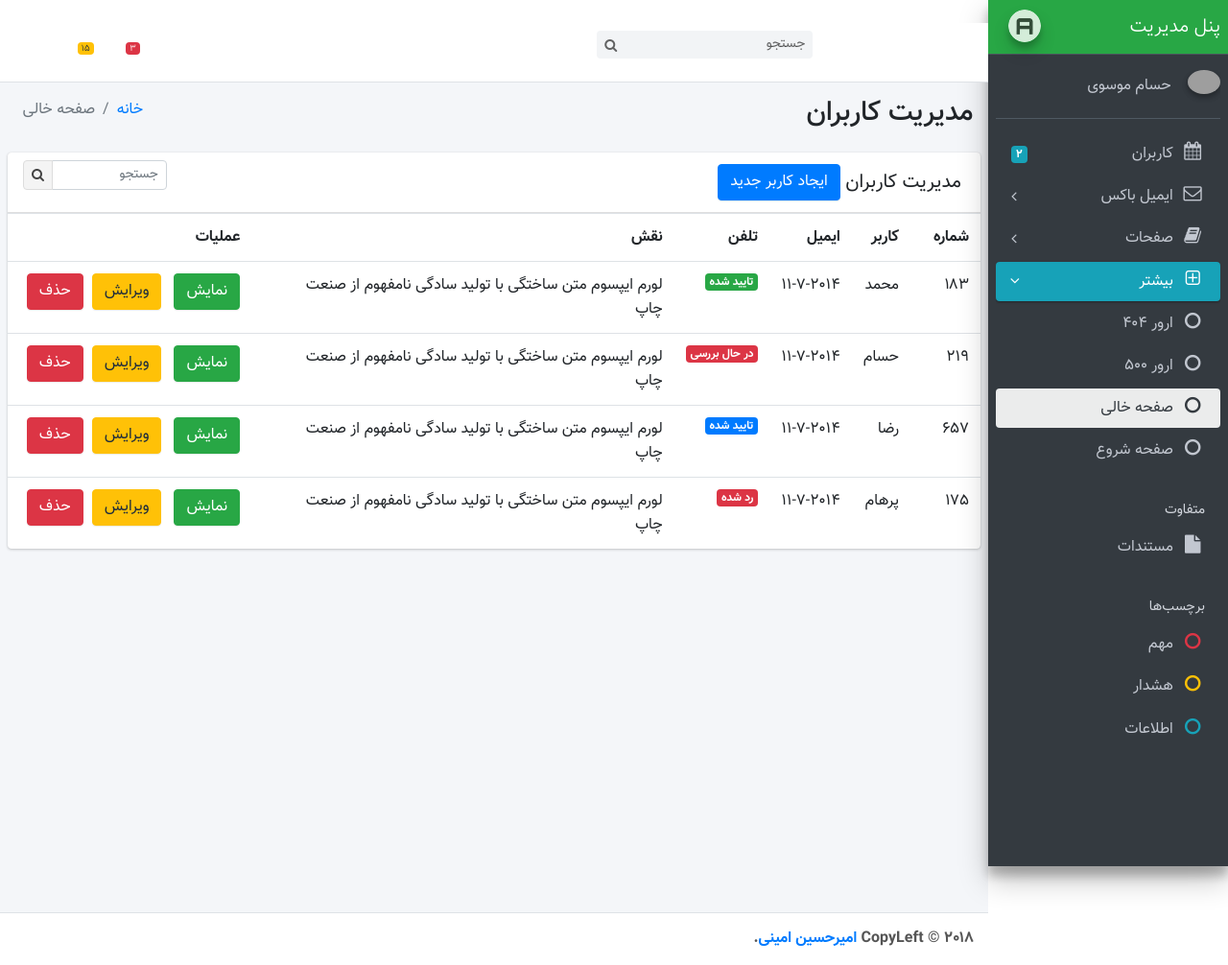
After one commit to AmirHosseinAminiDev/bonyad, a Laravel app: template resources/views/admin/users/index.blade.php in a window 1280 px wide. The commit adds this page. Shown: the whole page at 96% size. Run offline with Laravel 12, Linux system fonts and the light colour scheme; the template is opened without the code that fills it, so the values that code supplies are empty; some libraries are stand-ins or nearby versions; grey boxes are pictures that could not be loaded.

```diff
--- a/resources/views/admin/layouts/sidebar.blade.php
+++ b/resources/views/admin/layouts/sidebar.blade.php
@@ -1,6 +1,6 @@
 <aside class="main-sidebar sidebar-dark-primary elevation-4">
     <!-- Brand Logo -->
-    <a href="../../index3.html" class="brand-link">
+    <a href="{{ route('admin.index') }}" class="brand-link">
         <img src="{{ asset('admin/dist/img/AdminLTELogo.png') }}" alt="AdminLTE Logo" class="brand-image img-circle elevation-3"
              style="opacity: .8">
         <span class="brand-text font-weight-light">پنل مدیریت</span>
@@ -25,7 +25,7 @@
                     <!-- Add icons to the links using the .nav-icon class
                          with font-awesome or any other icon font library -->
                     <li class="nav-item">
-                        <a href="../calendar.html" class="nav-link">
+                        <a href="{{ route('users.index') }}" class="nav-link">
                             <i class="nav-icon fa fa-calendar"></i>
                             <p>
                                 کاربران
--- /dev/null
+++ b/resources/views/admin/users/index.blade.php
@@ -0,0 +1,120 @@
+@extends('admin.layouts.master')
+@section('title','مدیریت کاربران')
+@section('content')
+    <!-- Main content -->
+    <section class="content">
+        <!-- Default box -->
+        <div class="card">
+            <div class="card-header">
+                <h3 class="card-title">@yield('title')  <a href="{{ route('users.create') }}" class="btn btn-primary">ایجاد کاربر جدید</a></h3>
+
+                <div class="card-tools">
+                    <div class="input-group input-group-sm" style="width: 150px;">
+                        <input type="text" name="table_search" class="form-control float-right" placeholder="جستجو">
+
+                        <div class="input-group-append">
+                            <button type="submit" class="btn btn-default"><i class="fa fa-search"></i></button>
+                        </div>
+                    </div>
+                </div>
+            </div>
+            <!-- /.card-header -->
+            <div class="card-body table-responsive p-0">
+                <table class="table table-hover">
+                    <tbody><tr>
+                        <th>شماره</th>
+                        <th>کاربر</th>
+                        <th>ایمیل</th>
+                        <th>تلفن</th>
+                        <th>نقش</th>
+                        <th>عملیات</th>
+                    </tr>
+                    <tr>
+                        <td>۱۸۳</td>
+                        <td>محمد</td>
+                        <td>۱۱-۷-۲۰۱۴</td>
+                        <td><span class="badge badge-success">تایید شده</span></td>
+                        <td>لورم ایپسوم متن ساختگی با تولید سادگی نامفهوم از صنعت چاپ</td>
+                        <td>
+                            <div class="row">
+                                <div class="col-md-4">
+                                    <a href="" class="btn btn-success">نمایش</a>
+                                </div>
+                                <div class="col-md-4">
+                                    <a href="" class="btn btn-warning">ویرایش</a>
+                                </div>
+                                <div class="col-md-4">
+                                    <a href="" class="btn btn-danger">حذف</a>
+                                </div>
+                            </div>
+                        </td>
+                    </tr>
+                    <tr>
+                        <td>۲۱۹</td>
+                        <td>حسام</td>
+                        <td>۱۱-۷-۲۰۱۴</td>
+                        <td><span class="badge bg-danger">در حال بررسی</span></td>
+                        <td>لورم ایپسوم متن ساختگی با تولید سادگی نامفهوم از صنعت چاپ</td>
+                        <td>
+                            <div class="row">
+                                <div class="col-md-4">
+                                    <a href="" class="btn btn-success">نمایش</a>
+                                </div>
+                                <div class="col-md-4">
+                                    <a href="" class="btn btn-warning">ویرایش</a>
+                                </div>
+                                <div class="col-md-4">
+                                    <a href="" class="btn btn-danger">حذف</a>
+                                </div>
+                            </div>
+                        </td>
+                    </tr>
+                    <tr>
+                        <td>۶۵۷</td>
+                        <td>رضا</td>
+                        <td>۱۱-۷-۲۰۱۴</td>
+                        <td><span class="badge badge-primary">تایید شده</span></td>
+                        <td>لورم ایپسوم متن ساختگی با تولید سادگی نامفهوم از صنعت چاپ</td>
+                        <td>
+                            <div class="row">
+                                <div class="col-md-4">
+                                    <a href="" class="btn btn-success">نمایش</a>
+                                </div>
+                                <div class="col-md-4">
+                                    <a href="" class="btn btn-warning">ویرایش</a>
+                                </div>
+                                <div class="col-md-4">
+                                    <a href="" class="btn btn-danger">حذف</a>
+                                </div>
+                            </div>
+                        </td>
+                    </tr>
+                    <tr>
+                        <td>۱۷۵</td>
+                        <td>پرهام</td>
+                        <td>۱۱-۷-۲۰۱۴</td>
+                        <td><span class="badge badge-danger">رد شده</span></td>
+                        <td>لورم ایپسوم متن ساختگی با تولید سادگی نامفهوم از صنعت چاپ</td>
+                        <td>
+                            <div class="row">
+                                <div class="col-md-4">
+                                    <a href="" class="btn btn-success">نمایش</a>
+                                </div>
+                                <div class="col-md-4">
+                                    <a href="" class="btn btn-warning">ویرایش</a>
+                                </div>
+                                <div class="col-md-4">
+                                    <a href="" class="btn btn-danger">حذف</a>
+                                </div>
+                            </div>
+                        </td>
+                    </tr>
+                    </tbody></table>
+            </div>
+            <!-- /.card-body -->
+        </div>
+        <!-- /.card -->
+
+    </section>
+    <!-- /.content -->
+@endsection
--- a/routes/web.php
+++ b/routes/web.php
@@ -1,6 +1,7 @@
 `<?php
 
 use App\Http\Controllers\Admin\AdminController;
+use App\Http\Controllers\Admin\Users\UserController;
 use App\Http\Controllers\ProfileController;
 use App\Http\Middleware\IsAdmin;
 use Illuminate\Support\Facades\Route;
@@ -11,6 +12,13 @@ Route::get('/', function () {
 
 Route::prefix('/admin-panel')->middleware(['auth', IsAdmin::class])->group(function () {
     Route::get('/', [AdminController::class, 'index'])->name('admin.index');
+
+    //    USERS ROUTES //
+    Route::prefix('/users')->group(function () {
+        Route::get('/', [UserController::class, 'index'])->name('users.index');
+        Route::get('/create', [UserController::class, 'create'])->name('users.create');
+    });
+
 });
 
 Route::get('/dashboard', function () {
```
Also changed, not shown: app/Http/Controllers/Admin/Users/UserController.php (+9 -1 lines), resources/views/admin/users/create.blade.php (added, +58 -0 lines).
